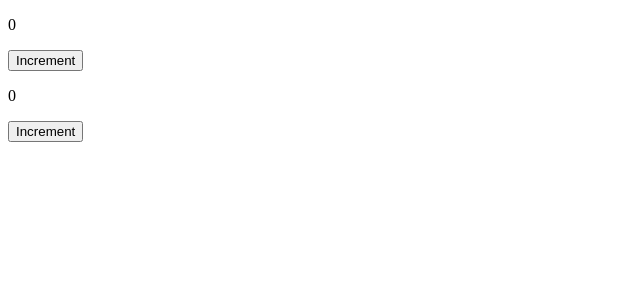
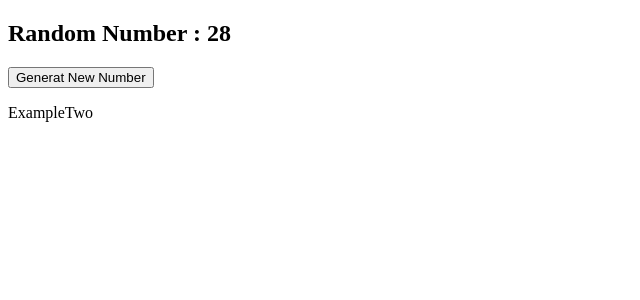
Before and after one commit to sJaiswal04/React, a React (Vite) app: page / in a window 1280 px wide. Shown: the top 300 px of the page, without its empty margins (0-640 px from the left). Built offline with nearby package versions, Linux system fonts and the light colour scheme.

Commit message:
updating value

```diff
--- a/src/App.jsx
+++ b/src/App.jsx
@@ -1,16 +1,11 @@
-import {useState} from 'react'
-
-import ComponentOne from './components/ComponentOne';
-
-import ComponentTwo from './components/ComponentTwo';
-
+import ExampleOne from "./components/ExampleOne"
+import ExampleTwo from "./components/ExampleTwo"
 
 const App = () => {
-  const [count,setCount] = useState(0);
   return (
     <section>
-      <ComponentOne count = {count} onClickHandler = {() => setCount(count+1)}/>
-      <ComponentTwo count = {count} onClickHandler = {() => setCount(count+1)}/>
+      {/* <ExampleOne/> */}
+      <ExampleTwo/>
     </section>
   )
 }
--- /dev/null
+++ b/src/components/ExampleOne.jsx
@@ -0,0 +1,20 @@
+import { use, useState } from "react"
+
+const ExampleOne = () => {
+
+    const [count,setCount] = useState(()=>{
+        const initialCount = 10;
+        return initialCount;
+    })
+
+    const inc =()=> {setCount(prevCount => prevCount+1)}
+  return (
+    <div>
+        <h1>count:{count}</h1>
+        <button onClick={inc}>increment</button>
+      <p>ExampleOne</p>
+    </div>
+  )
+}
+
+export default ExampleOne
--- /dev/null
+++ b/src/components/ExampleTwo.jsx
@@ -0,0 +1,27 @@
+import { useState } from "react"
+
+
+const ExampleTwo = () => {
+
+    const [randomNumber, setRandomNumber] = useState(()=>Math.floor(Math.random()*100))
+
+    // const generate = ()=> setRandomNumber(Math.floor(Math.random()*100))
+
+
+    const generate = ()=>{
+        const newNumber = Math.floor(Math.random()*100)
+
+        setRandomNumber(newNumber)
+    }
+
+  return (
+    <div>
+        <h1>Random Number : {randomNumber}</h1>
+
+        <button onClick={generate}>Generat New Number</button>
+      <p>ExampleTwo</p>
+    </div>
+  )
+}
+
+export default ExampleTwo
```
